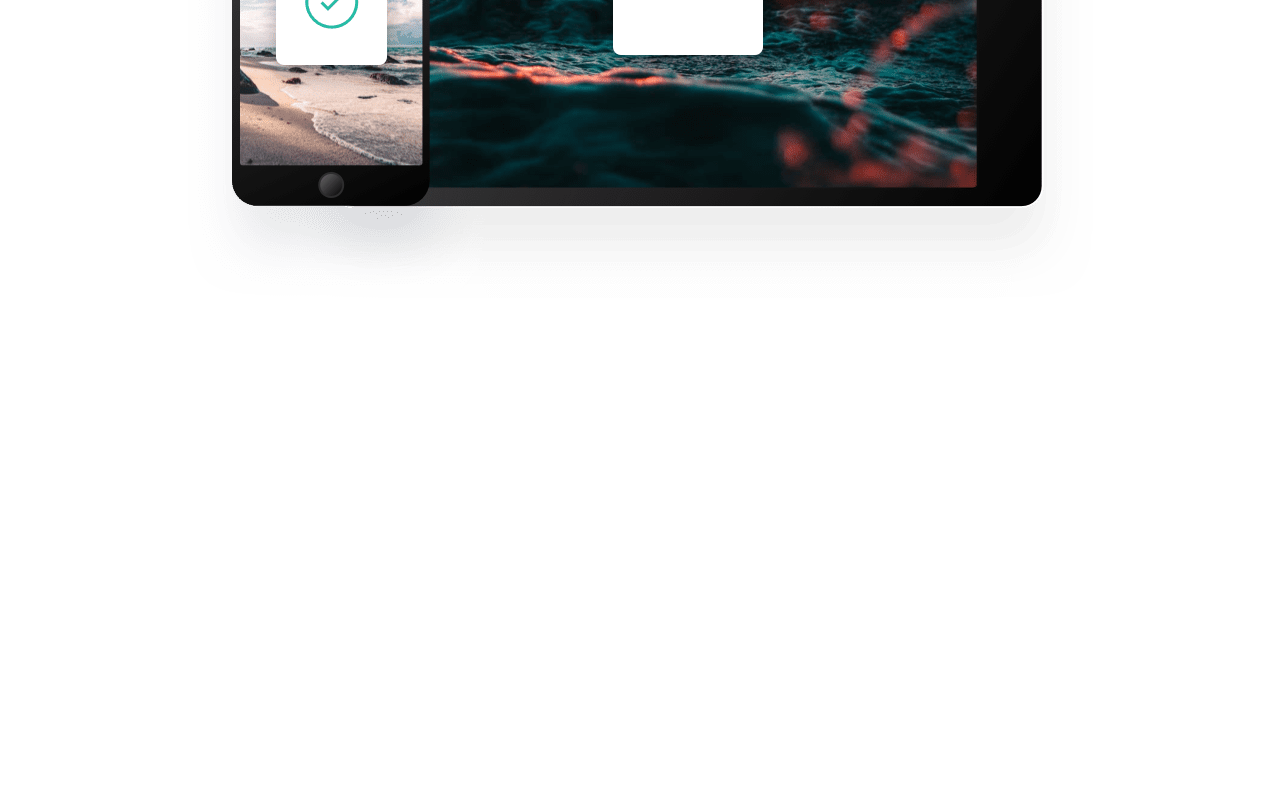
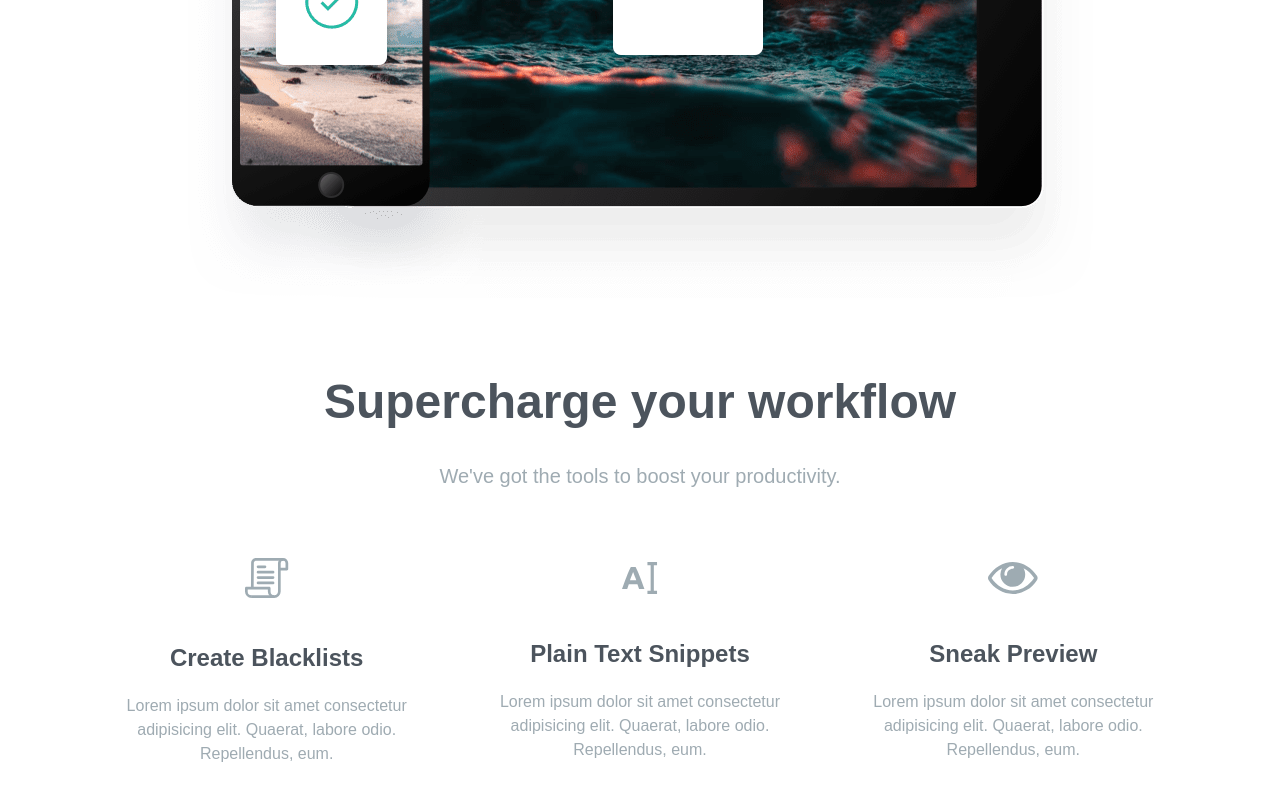
Before and after one commit to strangermushwana/clipboard-website, a website: page index.html in a window 1280 px wide. Shown: the part 2194-2994 px from the top of the page. Before the commit the page ends 2572 px from the top, so only its background shows below. Drawn offline with Linux system fonts and the light colour scheme; a web font is replaced by a local one.

Commit message:
added supercharge section

```diff
--- a/index.html
+++ b/index.html
@@ -30,7 +30,7 @@
     <section id="snippets">
       <div class="section-container my-20">
         <h3>Keep track of your snippets</h3>
-        <p class="max-w-3xl mx-auto mb-24 text-xl leading-9 text-center text-grayishBlue">
+        <p class="section-content mb-24">
           Lorem ipsum dolor, sit amet consectetur adipisicing elit. Pariatur accusamus expedita illo culpa ipsam veniam dolor recusandae itaque ea maiores laboriosam animi eaque, omnis illum!
         </p>
       </div>
@@ -47,21 +47,21 @@
           <div class="flex flex-col mt-16 mb-24 space-y-12 text-xl md:w-1/2 md:mb-30 md:text-left md:pl-16">
             <!-- Item 1 -->
             <div>
-              <h5 class="mb-2 text-2xl font-bold text-darkGrayishBlue">Quick Search</h5>
+              <h5>Quick Search</h5>
               <p class="max-w-md m-auto text-grayishBlue">
                 Lorem ipsum dolor sit amet consectetur adipisicing elit. Quidem incidunt at repellendus minima id illum!
               </p>
             </div>
             <!-- Item 2 -->
             <div>
-              <h5 class="mb-2 text-2xl font-bold text-darkGrayishBlue">iClout Sync</h5>
+              <h5>iClout Sync</h5>
               <p class="max-w-md m-auto text-grayishBlue">
                 Lorem ipsum dolor sit amet consectetur adipisicing elit. Quidem incidunt at repellendus minima id illum!
               </p>
             </div>
             <!-- Item 3 -->
             <div>
-              <h5 class="mb-2 text-2xl font-bold text-darkGrayishBlue">Complete History</h5>
+              <h5>Complete History</h5>
               <p class="max-w-md m-auto text-grayishBlue">
                 Lorem ipsum dolor sit amet consectetur adipisicing elit. Quidem incidunt at repellendus minima id illum!
               </p>
@@ -74,11 +74,47 @@
     <section id="access">
       <div class="section-container my-20">
         <h3>Access Clipboard Anywhere</h3>
-        <p class="max-w-3xl mx-auto mb-24 text-xl leading-9 text-center text-grayishBlue">
+        <p class="section-content mb-24 ">
           Lorem ipsum dolor, sit amet consectetur adipisicing elit. Pariatur accusamus expedita illo culpa ipsam veniam dolor recusandae itaque ea maiores laboriosam animi eaque, omnis illum!
         </p>
         <img src="images/image-devices.png" alt="" class="mx-auto">
       </div>
     </section>
+    <!-- Supercharge Section -->
+    <section id="supercharge">
+      <div class="section-container my-20">
+        <h3>Supercharge your workflow</h3>
+        <p class="section-content mb-16">
+          We've got the tools to boost your productivity.
+        </p>
+        <!-- Items Container -->
+        <div class="flex flex-col items-center justify-between space-y-16 md:flex-row md:space-y-0 md:space-x-12">
+          <!-- Item 1 -->
+          <div class="flex flex-col items-center space-y-5">
+            <img src="images/icon-blacklist.svg" alt="" class="mb-6">
+            <h5>Create Blacklists</h5>
+            <p class="max-w-md text-grayishBlue">
+              Lorem ipsum dolor sit amet consectetur adipisicing elit. Quaerat, labore odio. Repellendus, eum.
+            </p>
+          </div>
+          <!-- Item 2 -->
+          <div class="flex flex-col items-center space-y-5">
+            <img src="images/icon-text.svg" alt="" class="mb-6">
+            <h5>Plain Text Snippets</h5>
+            <p class="max-w-md text-grayishBlue">
+              Lorem ipsum dolor sit amet consectetur adipisicing elit. Quaerat, labore odio. Repellendus, eum.
+            </p>
+          </div>
+          <!-- Item 3 -->
+          <div class="flex flex-col items-center space-y-5">
+            <img src="images/icon-preview.svg" alt="" class="mb-6">
+            <h5>Sneak Preview</h5>
+            <p class="max-w-md text-grayishBlue">
+              Lorem ipsum dolor sit amet consectetur adipisicing elit. Quaerat, labore odio. Repellendus, eum.
+            </p>
+          </div>
+        </div>
+      </div>
+    </section>
   </body>
 </html>
--- a/input.css
+++ b/input.css
@@ -6,10 +6,17 @@
   h3 {
     @apply mb-8 text-4xl font-bold text-darkGrayishBlue md:text-5xl;
   }
+  h5 {
+    @apply mb-2 text-2xl font-bold text-darkGrayishBlue;
+  }
 }
 
 .section-container {
   @apply max-w-6xl mx-auto text-center px-10;
+}
+
+.section-content {
+  @apply max-w-3xl mx-auto text-xl leading-9 text-center text-grayishBlue;
 }
 
 .button-container {
```
Also changed, not shown: css/style.css.
